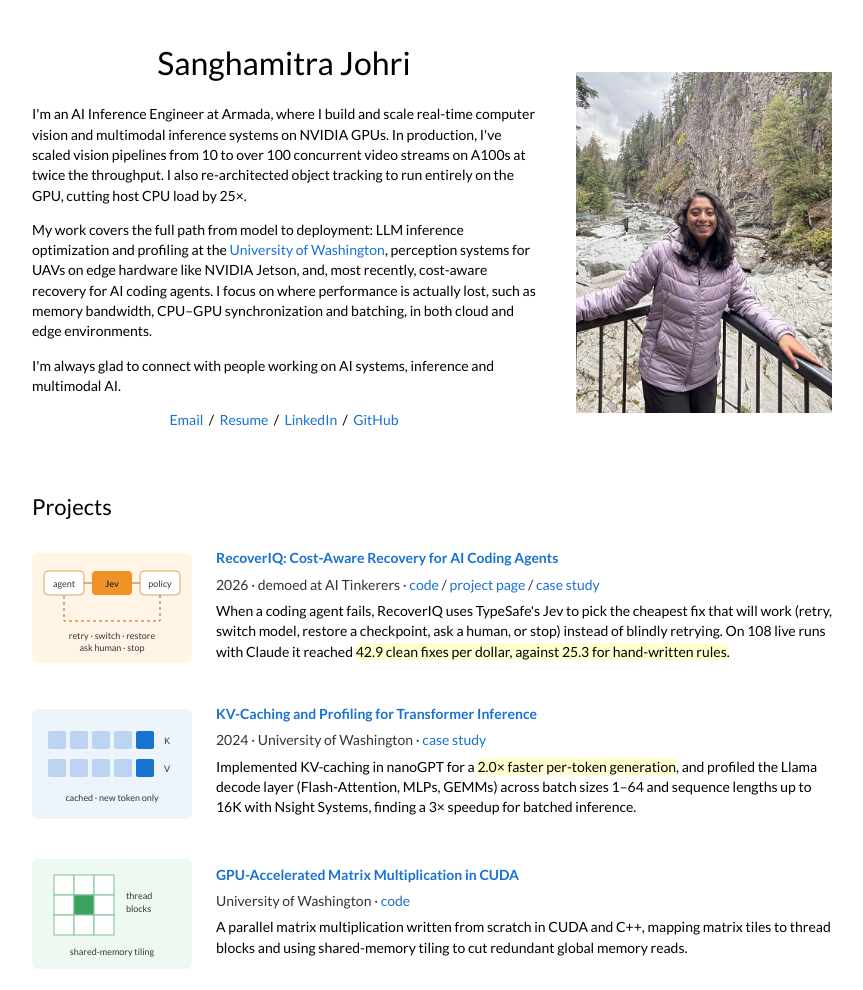
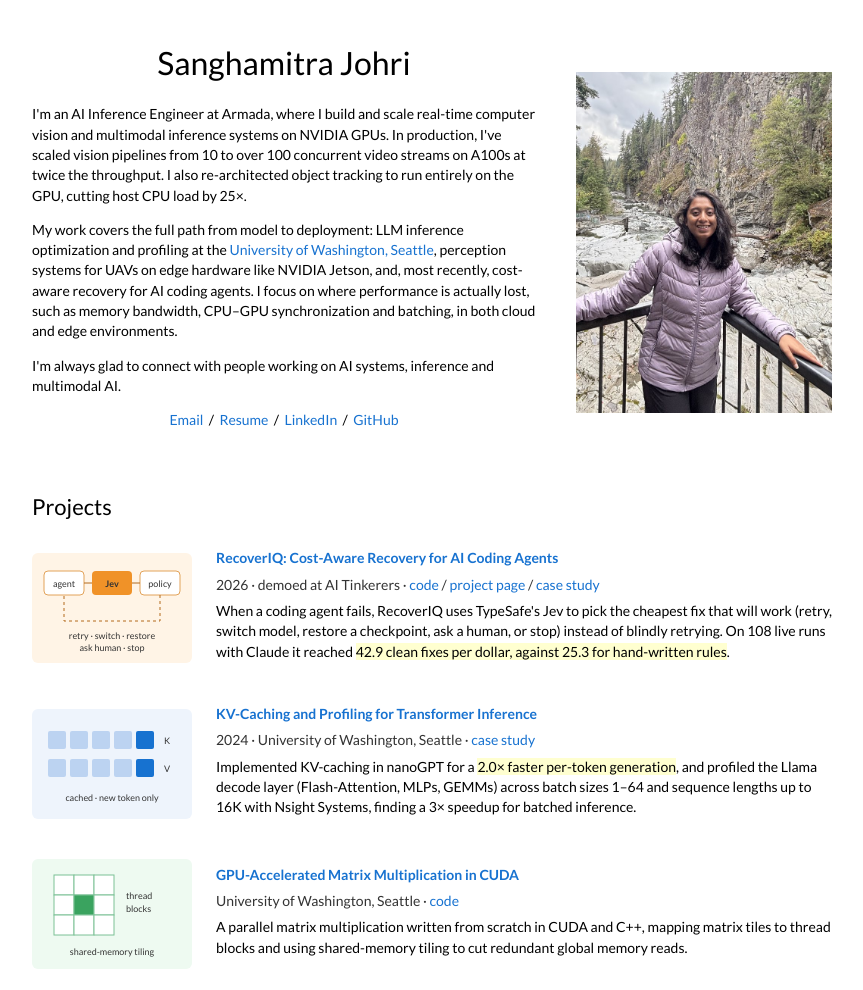
Before and after one commit to sanghamitrajohri/sanghamitrajohri.github.io, a plain HTML site: page index.html in a window 1280 px wide. Shown: the top 990 px of the page, without its empty margins (208-1071 px from the left). Drawn offline with Linux system fonts and the light colour scheme.

Commit message:
Say University of Washington, Seattle
Co-Authored-By: Claude Opus 5.5 <noreply@anthropic.com>

```diff
--- a/index.html
+++ b/index.html
@@ -23,7 +23,7 @@
       </p>
       <p>
         My work covers the full path from model to deployment: LLM inference optimization and profiling at the
-        <a href="https://www.washington.edu/" target="_blank" rel="noopener noreferrer">University of Washington</a>,
+        <a href="https://www.washington.edu/" target="_blank" rel="noopener noreferrer">University of Washington, Seattle</a>,
         perception systems for UAVs on edge hardware like NVIDIA Jetson, and, most recently, cost-aware recovery for
         AI coding agents. I focus on where performance is actually lost, such as memory bandwidth, CPU–GPU
         synchronization and batching, in both cloud and edge environments.
@@ -87,7 +87,7 @@
     </a>
     <div>
       <a href="project-1.html" class="papertitle">KV-Caching and Profiling for Transformer Inference</a>
-      <p class="meta">2024 · University of Washington ·
+      <p class="meta">2024 · University of Washington, Seattle ·
         <a href="project-1.html">case study</a></p>
       <p>Implemented KV-caching in nanoGPT for a <span class="highlight">2.0× faster per-token generation</span>, and profiled the
         Llama decode layer (Flash-Attention, MLPs, GEMMs) across batch sizes 1–64 and sequence lengths up to 16K with
@@ -110,7 +110,7 @@
     </a>
     <div>
       <a href="https://github.com/sanghamitrajohri/Cuda_programming" class="papertitle" target="_blank" rel="noopener noreferrer">GPU-Accelerated Matrix Multiplication in CUDA</a>
-      <p class="meta">University of Washington ·
+      <p class="meta">University of Washington, Seattle ·
         <a href="https://github.com/sanghamitrajohri/Cuda_programming" target="_blank" rel="noopener noreferrer">code</a></p>
       <p>A parallel matrix multiplication written from scratch in CUDA and C++, mapping matrix tiles to thread blocks and
         using shared-memory tiling to cut redundant global memory reads.</p>
@@ -150,7 +150,7 @@
   <ul class="exp">
     <li><strong>AI Engineer</strong>, Armada, Bellevue WA <span class="when">2025 – present</span><br>
       Real-time GPU vision inference: fully GPU-resident object tracking, multi-GPU benchmarking, 10 → 100+ streams at 2× throughput.</li>
-    <li><strong>AI Engineer, Systems</strong>, University of Washington <span class="when">2024 – 2025</span><br>
+    <li><strong>AI Engineer, Systems</strong>, University of Washington, Seattle <span class="when">2024 – 2025</span><br>
       LLM inference optimization with KV-caching and profiling of the Llama decode layer.</li>
     <li><strong>Software Engineering Intern</strong>, Hood Tech Vision, Oregon <span class="when">2023</span><br>
       Multi-threaded C++ image processing pipeline with runtime-loaded filters, 3× throughput on high-resolution video.</li>
```
